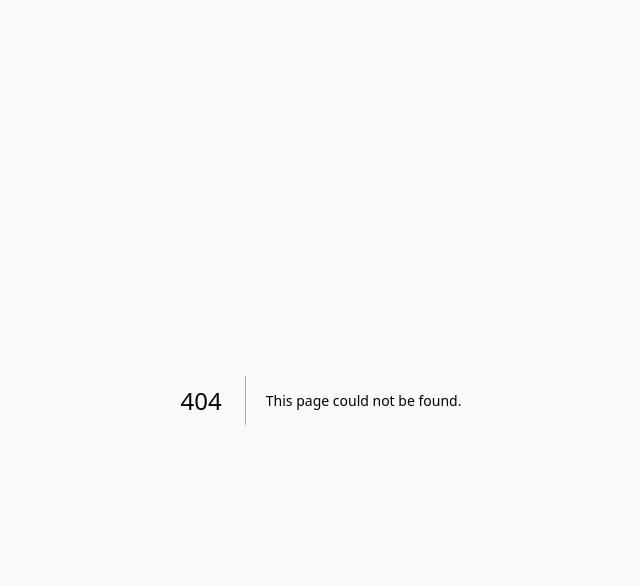
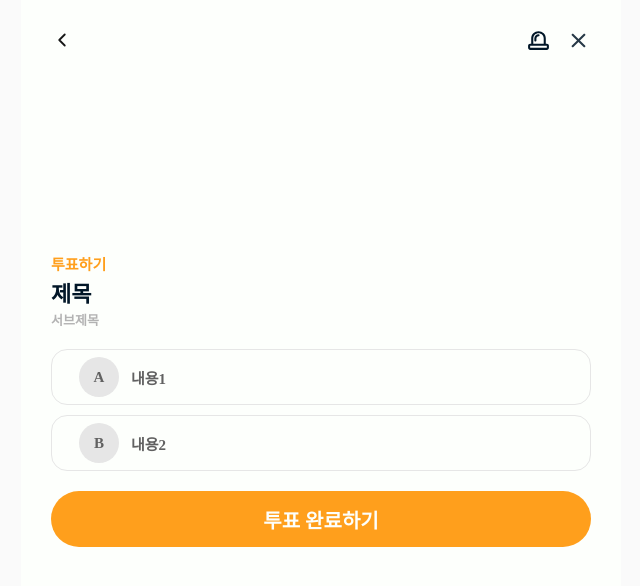
Before and after one commit to pluto-bssm/upikthird, a Next.js app: page /vote/1 in a window 1280 px wide. Before the commit this address had no page. Shown: the top 586 px of the page, without its empty margins (319-959 px from the left). Built offline with nearby package versions, Linux system fonts and the light colour scheme; a web font is replaced by a local one.

Commit message:
feat :: des vote layout

```diff
--- a/src/app/vote/desvote/[id]/page.tsx
+++ b/src/app/vote/[id]/page.tsx
@@ -6,6 +6,18 @@ import color from "@/packages/design-system/src/color"
 import font from "@/packages/design-system/src/font"
 import { useParams } from "next/navigation"
 import Button from "@/packages/ui/src/button/Button"
+import Ballot from "@/components/vote/ballot"
+
+const BallotData = [
+    {
+        content : "내용1",
+        letter : "A"
+    },
+    {
+        content : "내용2",
+        letter : "B"
+    }
+]
 
 const DesVote = () =>{
     const params = useParams();
@@ -19,6 +31,12 @@ const DesVote = () =>{
                     <Title>제목</Title>
                     <SubTitle>서브제목</SubTitle>
                 </VoteInfo>
+
+                <VoteContent>
+                    {BallotData.map((ballot, index) => (
+                        <Ballot key={index} content={ballot.content} letter={ballot.letter}/>
+                    ))}
+                </VoteContent>
 
                 <Button text="투표 완료하기" onCkick={() => console.log("click")}/>
 
@@ -41,6 +59,15 @@ const DesVoteLayout = styled.div`
     flex-direction: column;
     align-items: center;
 `
+
+const VoteContent = styled.div`
+    width: 90%;
+    display: flex;
+    flex-direction: column;
+    align-items: center;
+    gap : 10px;
+`
+
 
 const MenuText = styled.p`
     ${font.D3};
--- /dev/null
+++ b/src/components/vote/ballot.tsx
@@ -0,0 +1,66 @@
+import color from "@/packages/design-system/src/color";
+import styled from "@emotion/styled";
+import font from "@/packages/design-system/src/font";
+
+type BallotProps = {
+  content: string;
+  letter: string;
+};
+
+const Ballot = ({content,letter} : BallotProps) => {
+  return (
+      <BallotLayout>
+        <BallotInfo>
+
+            <LatterBox>
+                <Letter>{letter}</Letter>
+            </LatterBox>
+
+        <Label>{content}</Label>
+        </BallotInfo>
+      </BallotLayout>
+
+  );
+};
+
+export default Ballot;
+
+
+const BallotLayout = styled.div`
+  width: 100%;
+  height: 7vh;
+  border-radius: 16px;
+  display: flex;
+  align-items: center;
+  justify-content: center;
+  border : 1px solid ${color.gray100};
+`;
+
+const BallotInfo = styled.div`
+    width: 90%;
+    display: flex;
+    flex-direction: row;
+    align-items: center;
+    justify-content: start;
+    gap : 12px;
+`
+
+const Letter = styled.p`
+  color: ${color.gray600};
+  ${font.D3};
+`;
+
+const LatterBox = styled.div`
+  width: 40px;
+  height: 40px;
+  border-radius: 50%;
+  background-color: ${color.gray100};
+  display: flex;
+  justify-content: center;
+  align-items: center;
+`
+
+const Label = styled.span`
+  ${font.D3};
+  color: ${color.gray600};
+`;
--- a/src/packages/ui/src/button/Button.tsx
+++ b/src/packages/ui/src/button/Button.tsx
@@ -19,8 +19,8 @@ const Button = ({text, onCkick} : ButtonProps) => {
 export default Button;
 
 const ButtonLayout = styled.div`
-    max-width : 400px;
-    width: 100%;
+    max-width : 600px;
+    width: 90%;
     height: 56px;
     background-color: ${color.primary};
     border-radius: 36px;
```
Also changed, not shown: src/app/vote/page.tsx (+7 -4 lines), src/components/vote/votemakebutton.tsx (+6 -2 lines).
